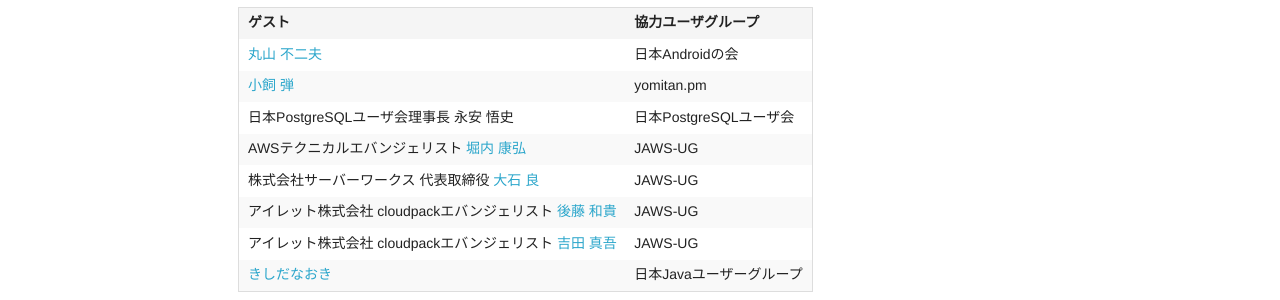
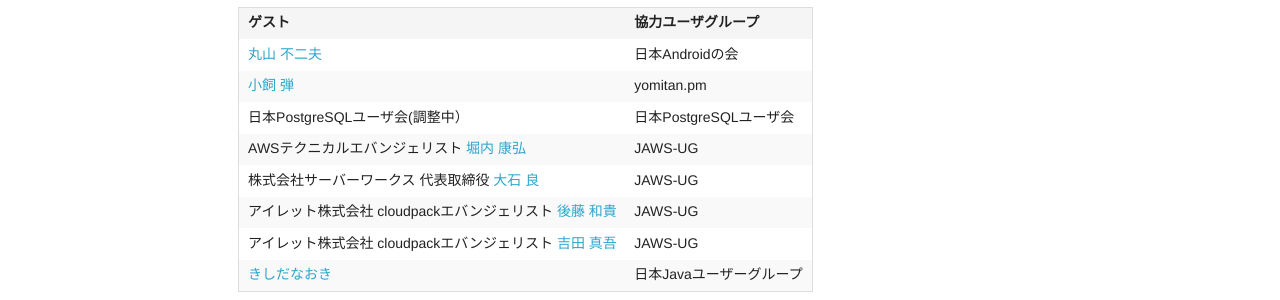
Before and after one commit to hackers-champloo/hackers-champloo.github.io, a Jekyll site: the page built from program.md, in a window 1280 px wide. Shown: the part 243-543 px from the top of the page. Built offline with Jekyll 4.4.1, drawn with Linux system fonts in a browser that asks for light colours; Markdown is read by kramdown in place of the engine named in the settings.

Commit message:
Update program.md
理事長については調整中の為、そのように変更しました。ほとんど確定ですけどね。

```diff
--- a/program.md
+++ b/program.md
@@ -16,7 +16,7 @@ title: プログラム
 ------------------------------------------------------ | -------------------------
 [丸山 不二夫](https://twitter.com/maruyama097)         | 日本Androidの会
 [小飼 弾](http://blog.livedoor.jp/dankogai/)           | yomitan.pm
-日本PostgreSQLユーザ会理事長 永安 悟史                 | 日本PostgreSQLユーザ会
+日本PostgreSQLユーザ会(調整中）                        | 日本PostgreSQLユーザ会
 AWSテクニカルエバンジェリスト [堀内 康弘](https://twitter.com/horiuchi) | JAWS-UG
 株式会社サーバーワークス 代表取締役 [大石 良](https://twitter.com/ooishi) | JAWS-UG
 アイレット株式会社 cloudpackエバンジェリスト [後藤 和貴](https://twitter.com/kaz_goto) | JAWS-UG
```
